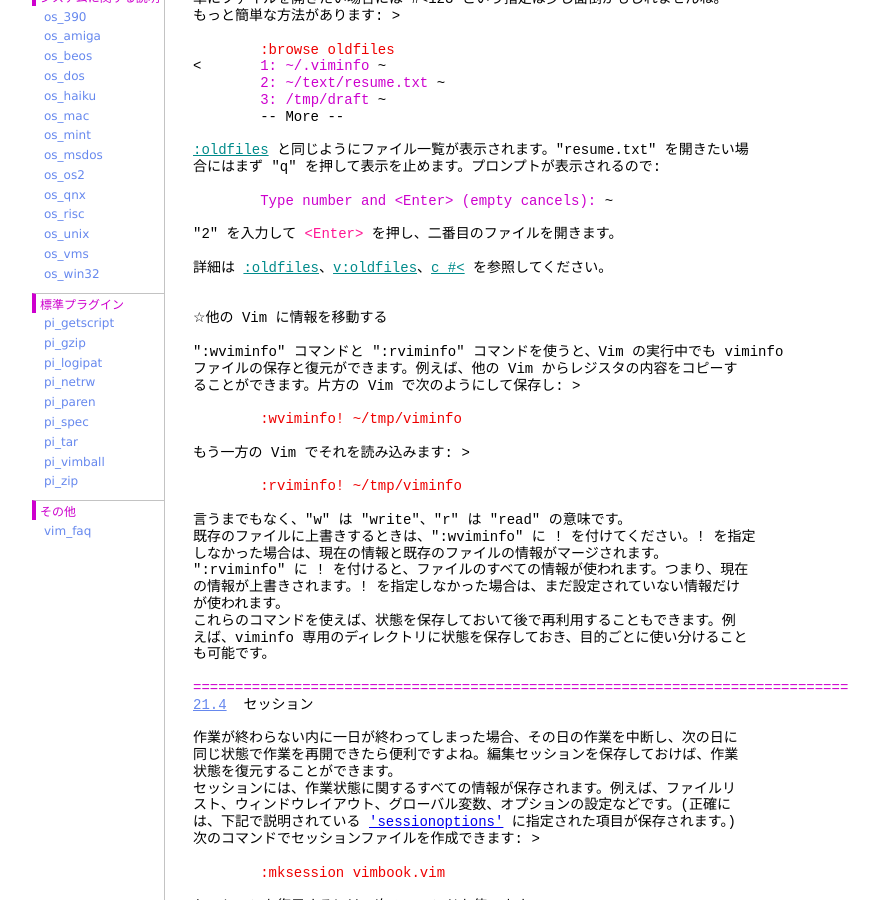
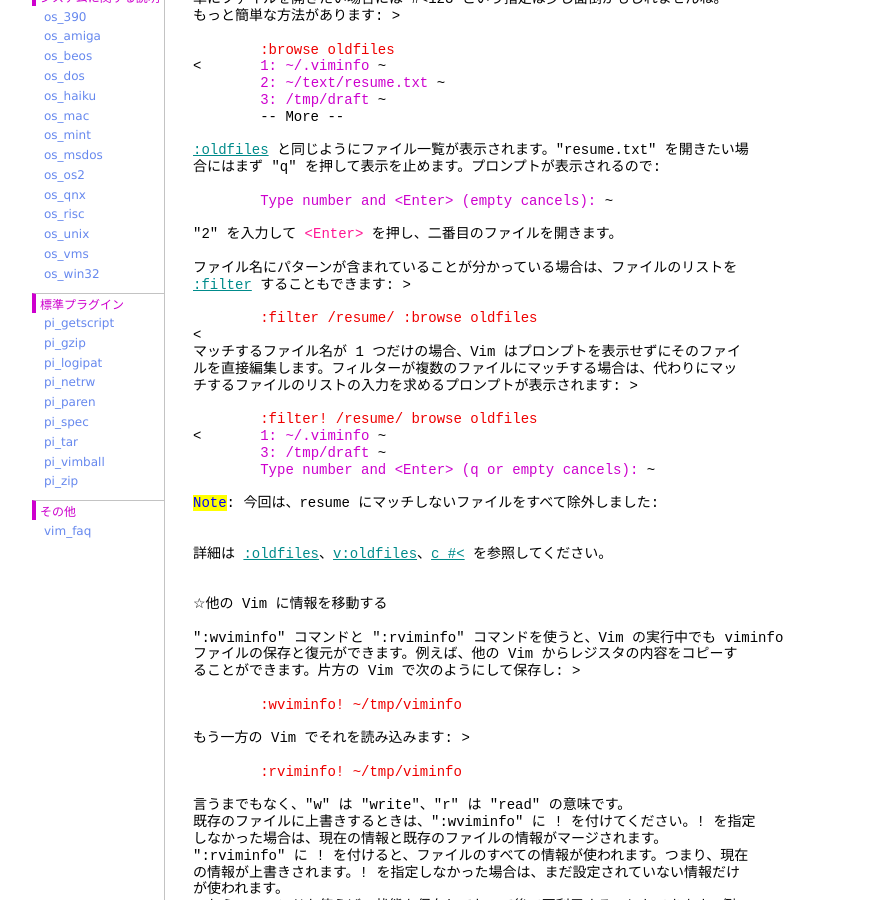
Before and after one commit to vim-jp/vimdoc-ja, a Jekyll site: the page built from usr_21.html, in a window 1280 px wide and 900 px high, scrolled down 3349 px. Shown: the whole window, without its empty margins (208-1087 px from the left). Built offline with Jekyll 4.4.1, drawn with Linux system fonts in a browser that asks for light colours; nearby versions of some CDN libraries; comment, search, counter and statistics services are not loaded; some of the changed text lies outside the part shown.

Commit message:
Generated by GitHub workflow 9251322426
https://github.com/vim-jp/vimdoc-ja-working/actions/runs/9251322426

```diff
--- a/usr_21.html
+++ b/usr_21.html
@@ -3,7 +3,7 @@ layout: vimdoc
 helpname: 'usr_21'
 ---
 <div id='vimCodeElement'>
-<a class="Constant" href="usr_21.html" name="usr_21.txt">usr_21.txt</a>&nbsp;&nbsp;&nbsp;&nbsp;For&nbsp;<span class="Identifier">Vim バージョン 9.1.</span>&nbsp;&nbsp;Last change: 2019 Apr 25<br>
+<a class="Constant" href="usr_21.html" name="usr_21.txt">usr_21.txt</a>&nbsp;&nbsp;&nbsp;&nbsp;For&nbsp;<span class="Identifier">Vim バージョン 9.1.</span>&nbsp;&nbsp;Last change: 2024 May 17<br>
 <br>
 &nbsp;&nbsp;&nbsp;&nbsp;&nbsp;&nbsp;&nbsp;&nbsp;&nbsp;&nbsp;&nbsp;&nbsp;&nbsp;&nbsp;&nbsp;&nbsp;&nbsp;&nbsp;&nbsp;&nbsp; VIM USER MANUAL - by Bram Moolenaar<br>
 <br>
@@ -204,6 +204,23 @@ Vim を終了するたびにマークが設定されます。最新のマーク
 &nbsp;&nbsp;&nbsp;&nbsp;&nbsp;&nbsp;&nbsp;&nbsp;<span class="PreProc">Type number and &lt;Enter&gt; (empty cancels):</span>&nbsp;~<br>
 <br>
 &quot;2&quot; を入力して&nbsp;<span class="Special">&lt;Enter&gt;</span>&nbsp;を押し、二番目のファイルを開きます。<br>
+<br>
+ファイル名にパターンが含まれていることが分かっている場合は、ファイルのリストを<br>
+<a class="Identifier" href="various.html#:filter">:filter</a>&nbsp;することもできます:&nbsp;&gt;<br>
+<br>
+<div class="helpExample">&nbsp;&nbsp;&nbsp;&nbsp;&nbsp;&nbsp;&nbsp;&nbsp;:filter /resume/ :browse oldfiles</div>
+&lt;<br>
+マッチするファイル名が 1 つだけの場合、Vim はプロンプトを表示せずにそのファイ<br>
+ルを直接編集します。フィルターが複数のファイルにマッチする場合は、代わりにマッ<br>
+チするファイルのリストの入力を求めるプロンプトが表示されます:&nbsp;&gt;<br>
+<br>
+<div class="helpExample">&nbsp;&nbsp;&nbsp;&nbsp;&nbsp;&nbsp;&nbsp;&nbsp;:filter! /resume/ browse oldfiles</div>
+&lt;&nbsp;&nbsp;&nbsp;&nbsp;&nbsp;&nbsp;&nbsp;<span class="PreProc">1: ~/.viminfo</span>&nbsp;~<br>
+&nbsp;&nbsp;&nbsp;&nbsp;&nbsp;&nbsp;&nbsp;&nbsp;<span class="PreProc">3: /tmp/draft</span>&nbsp;~<br>
+&nbsp;&nbsp;&nbsp;&nbsp;&nbsp;&nbsp;&nbsp;&nbsp;<span class="PreProc">Type number and &lt;Enter&gt; (q or empty cancels):</span>&nbsp;~<br>
+<br>
+<span class="Todo">Note</span>: 今回は、resume にマッチしないファイルをすべて除外しました:<br>
+<br>
 <br>
 詳細は&nbsp;<a class="Identifier" href="starting.html#:oldfiles">:oldfiles</a>、<a class="Identifier" href="eval.html#v:oldfiles">v:oldfiles</a>、<a class="Identifier" href="cmdline.html#c_#<">c_#&lt;</a>&nbsp;を参照してください。<br>
 <br>
```
